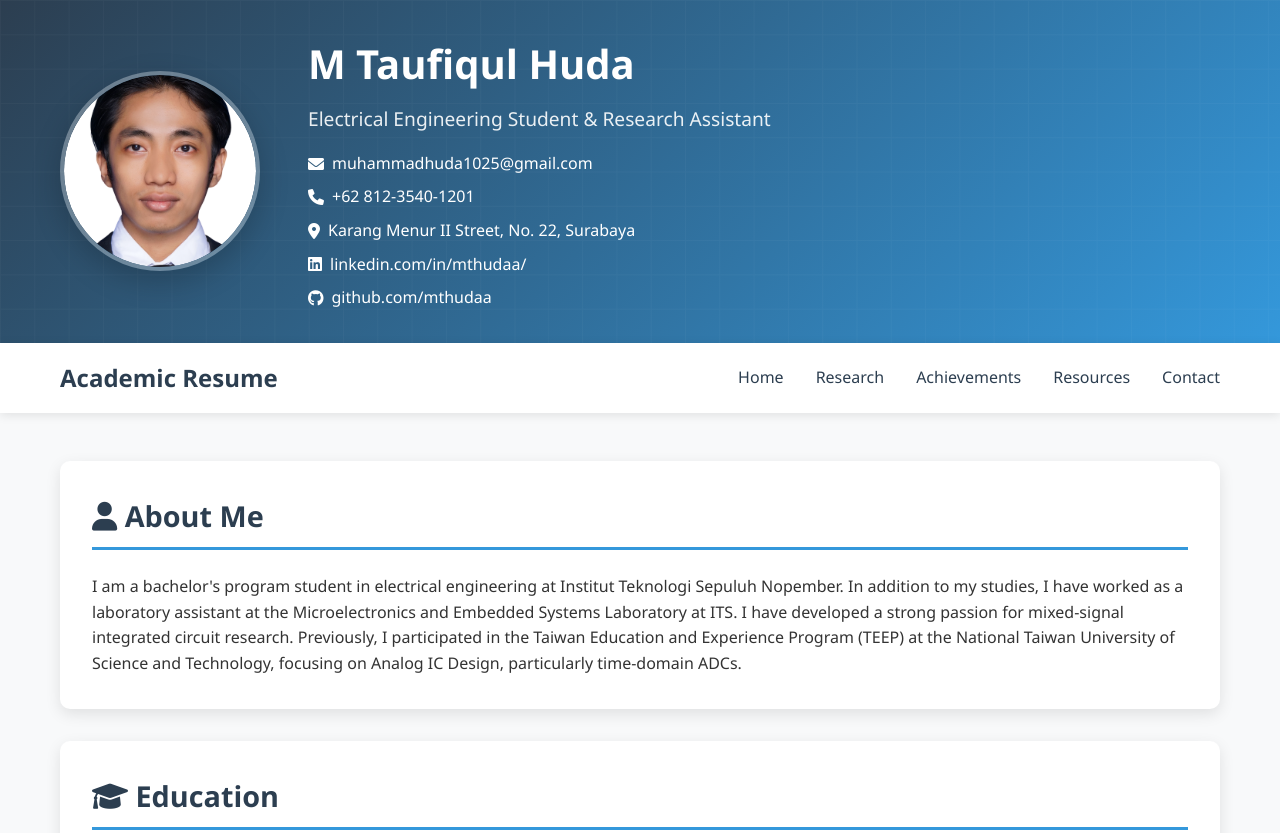
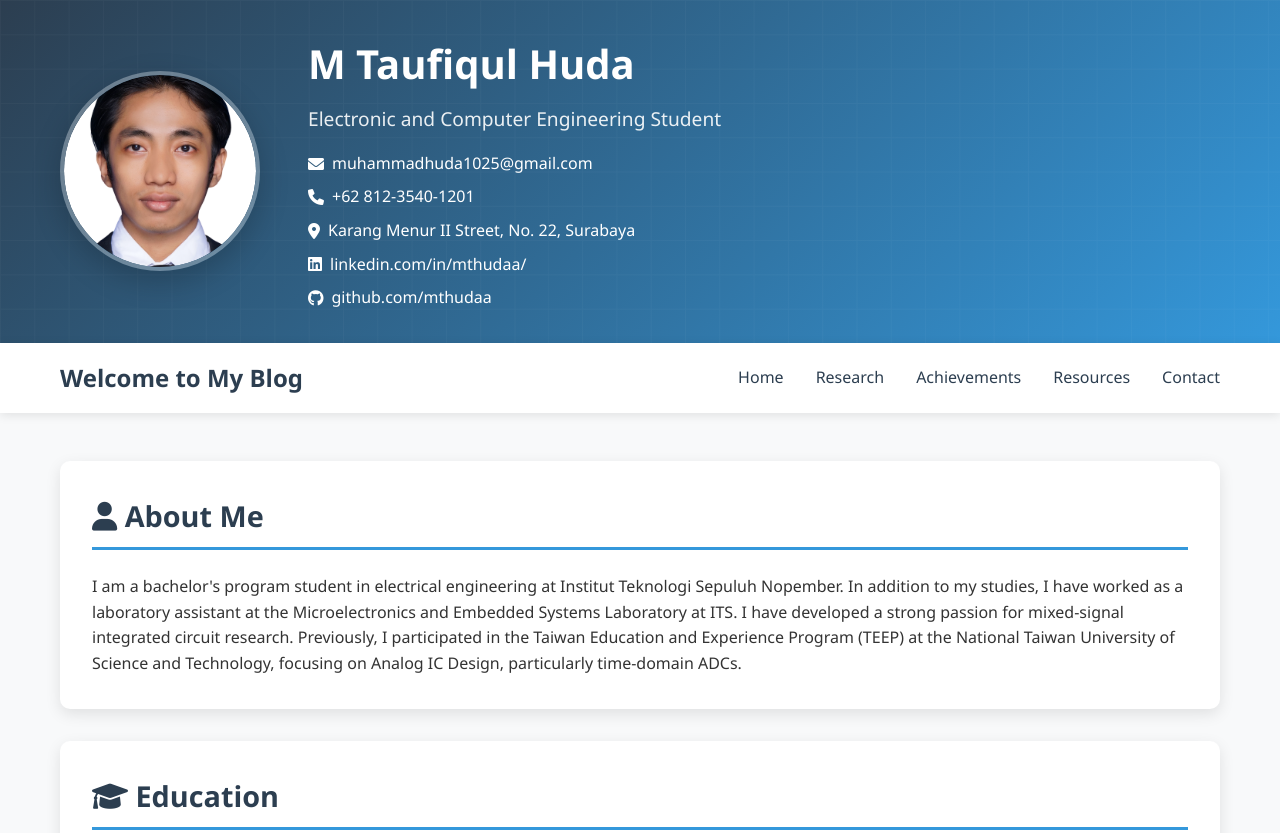
Before and after one commit to mthudaa/whoami, a plain HTML site: page index.html in a window 1280 px wide. Shown: the top 833 px of the page. Drawn offline with Linux system fonts and the light colour scheme.

```diff
--- a/index.html
+++ b/index.html
@@ -393,7 +393,7 @@
                     </div>
                     <div class="profile-info">
                         <h1>M Taufiqul Huda</h1>
-                        <div class="title">Electrical Engineering Student & Research Assistant</div>
+                        <div class="title">Electronic and Computer Engineering Student</div>
                         <div class="contact-info">
                             <span><i class="fas fa-envelope"></i> <a href="mailto:muhammadhuda1025@gmail.com" style="color: inherit; text-decoration: none;">muhammadhuda1025@gmail.com</a></span>
                             <span><i class="fas fa-phone"></i> <a href="tel:+6281235401201" style="color: inherit; text-decoration: none;">+62 812-3540-1201</a></span>
@@ -411,7 +411,7 @@
     <nav>
         <div class="container">
             <div class="nav-container">
-                <div class="logo">Academic Resume</div>
+                <div class="logo">Welcome to My Blog</div>
                 <button class="mobile-toggle" onclick="toggleNav()">
                     <i class="fas fa-bars"></i>
                 </button>
```
